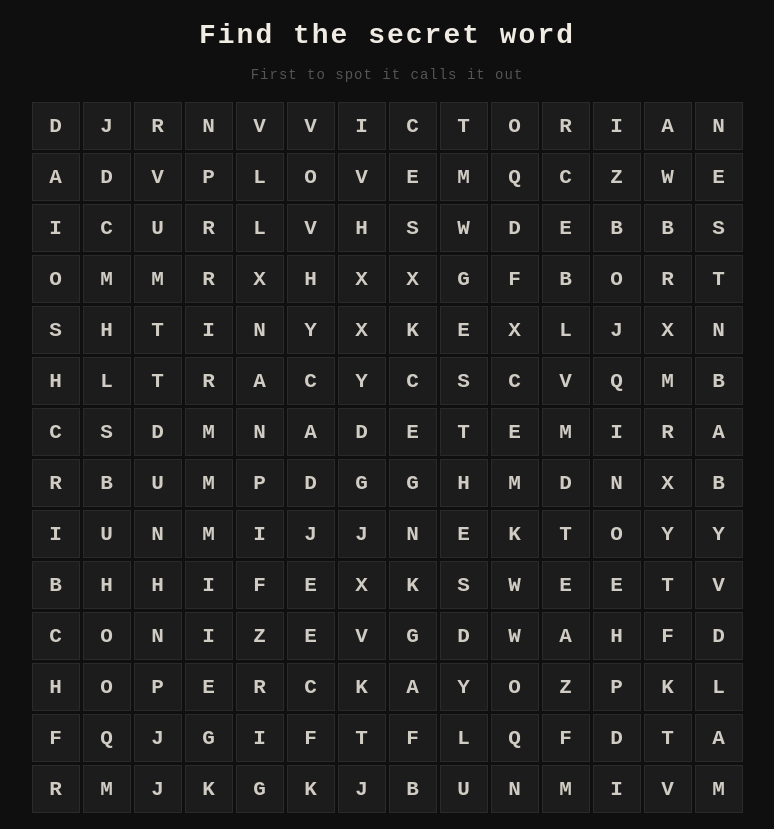
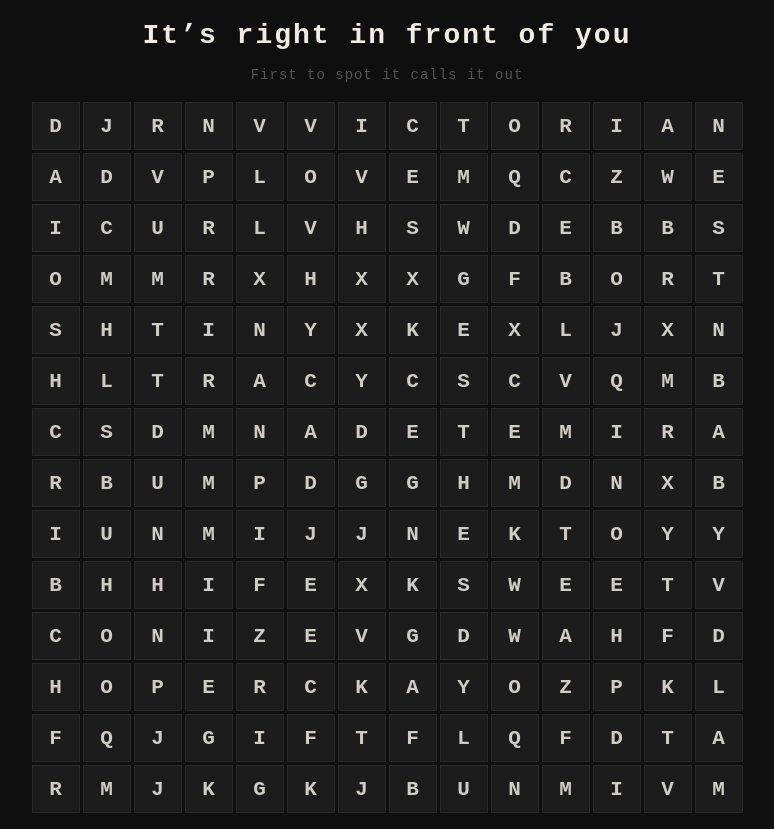
Before and after one commit to Danieltadeyemi/gender-reveal, a plain HTML site: page index.html in a window 1280 px wide. Shown: the whole page, without its empty margins (253-1027 px from the left). Drawn offline with Linux system fonts and the light colour scheme.

Commit message:
Update heading

```diff
--- a/index.html
+++ b/index.html
@@ -178,7 +178,7 @@
   <canvas id="confetti-canvas"></canvas>
 
   <div id="wrap">
-    <div id="title">Find the secret word</div>
+    <div id="title">It&rsquo;s right in front of you</div>
     <div id="subtitle">First to spot it calls it out</div>
     <table id="grid"></table>
     <div id="banner-area">
```
